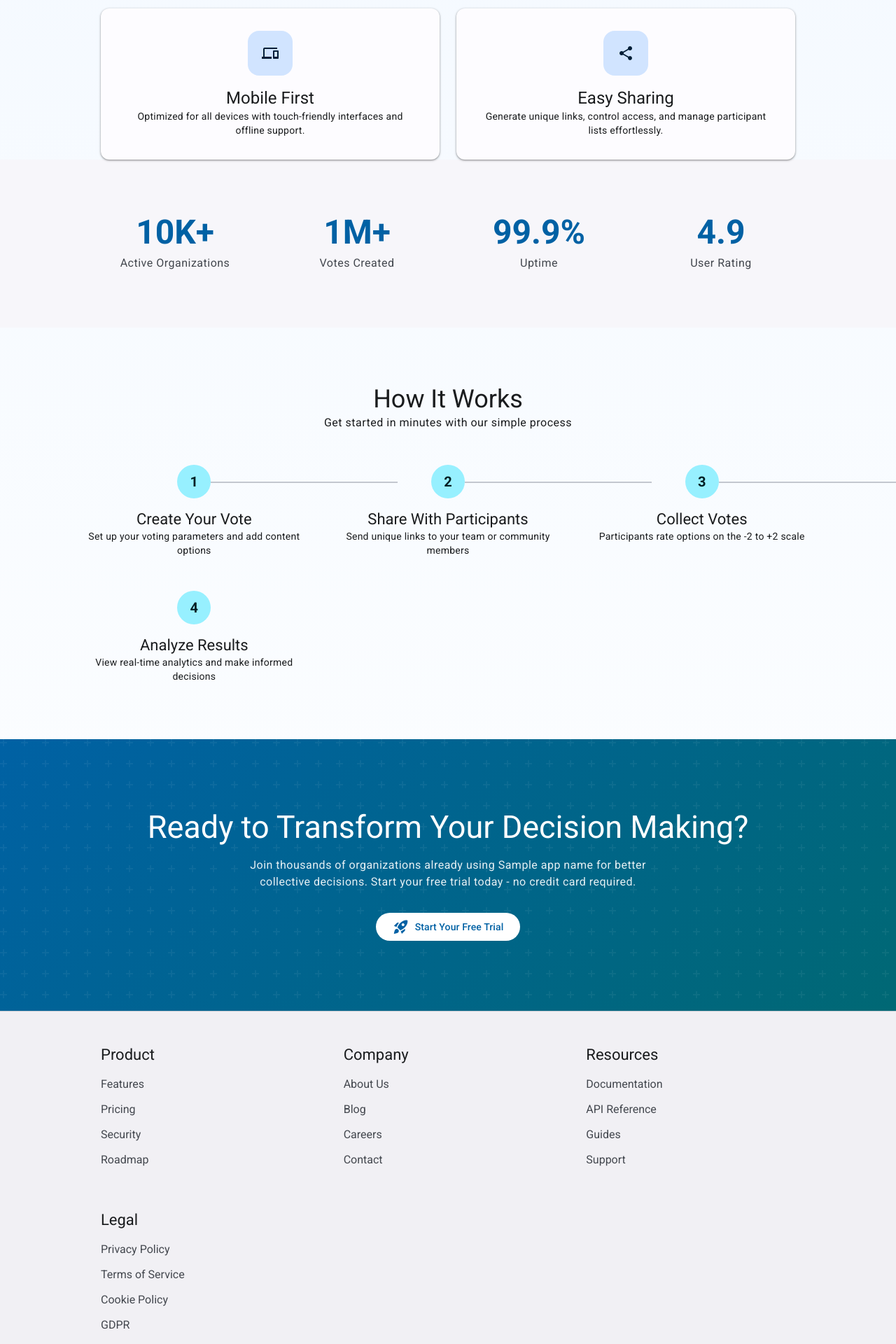
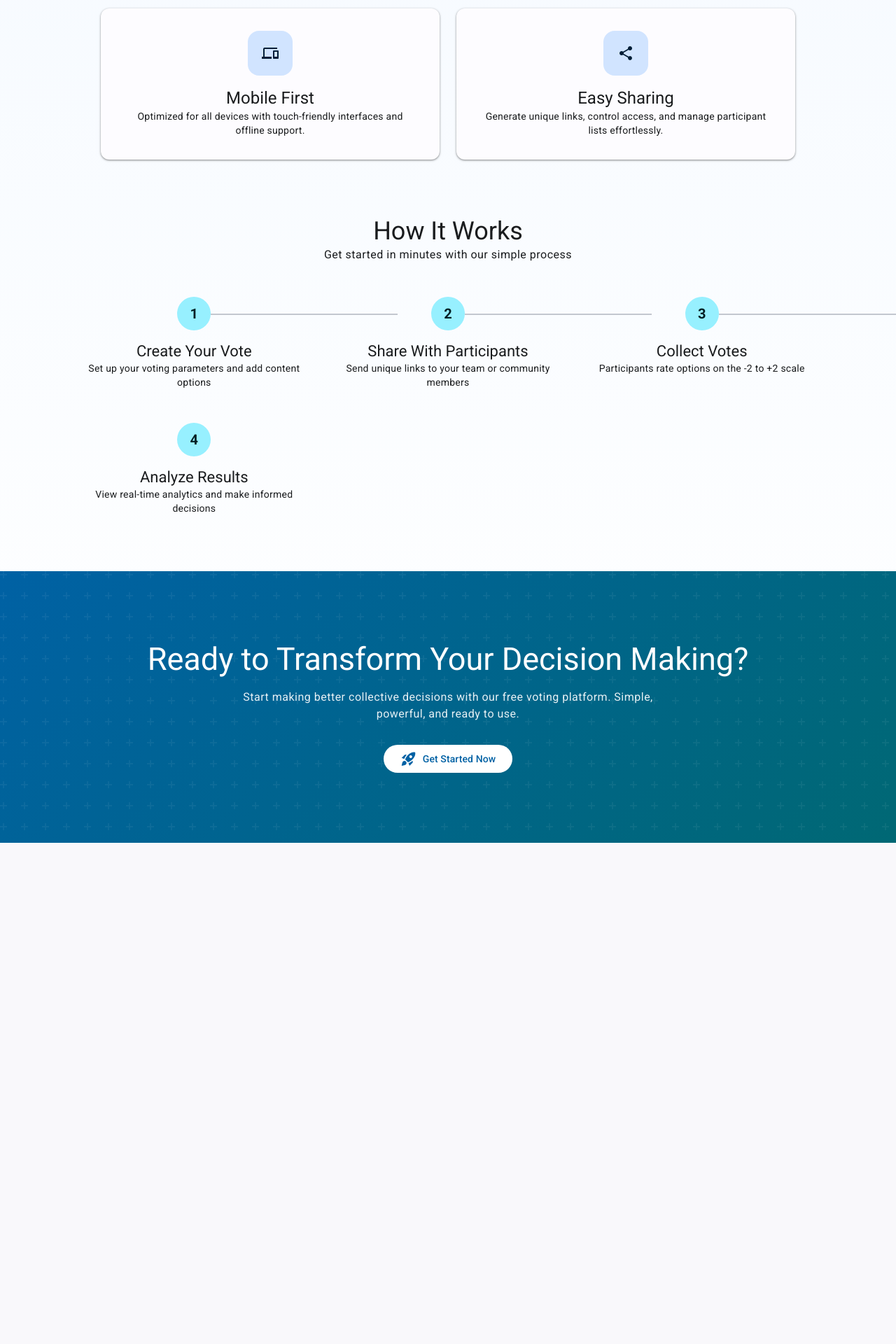
Before and after one commit to vlebourl/cardinal-vote, a FastAPI app: template templates/landing_material.html in a window 1280 px wide. Shown: the part 1080-3000 px from the top of the page at 70% size. After the commit the page ends 2284 px from the top, so only its background shows below. Run offline with FastAPI, Linux system fonts and the light colour scheme; the template is opened without the code that fills it: most values are stand-ins (such as "Sample title", 1, 10 or a date in 2020); parts of the project's set-up code (start-up, migrations or seed data) failed here and were passed over.

Commit message:
fix: clean up Material Design landing page
- Remove debug version header and associated CSS
- Remove all pricing-related content and links
- Remove fake statistics section (10K+ organizations, etc.)
- Remove company references and footer links
- Remove "Watch Demo" button
- Update misleading marketing text
- Change "Professional" to "Free" voting platform
- Update snackbar message to be more welcoming
- Simplify CTA text to be honest about free platform

The page now accurately represents a free, open voting platform
without fake marketing claims or commercial elements.

🤖 Generated with [Claude Code](https://claude.ai/code)

Co-Authored-By: Claude <noreply@anthropic.com>

```diff
--- a/static/css/landing-material.css
+++ b/static/css/landing-material.css
@@ -82,35 +82,6 @@ body {
   justify-content: center;
   font-size: 32px;
   color: var(--md-sys-color-on-primary-container);
-}
-
-/* Stats Section */
-.stats-section {
-  padding: 80px 0;
-  background: var(--md-sys-color-surface-container-low);
-}
-
-.stats-grid {
-  display: grid;
-  grid-template-columns: repeat(auto-fit, minmax(200px, 1fr));
-  gap: 48px;
-  text-align: center;
-}
-
-.stat-item {
-  position: relative;
-}
-
-.stat-number {
-  font-size: 48px;
-  font-weight: 700;
-  color: var(--md-sys-color-primary);
-  line-height: 1;
-  margin-bottom: 8px;
-}
-
-.stat-label {
-  color: var(--md-sys-color-on-surface-variant);
 }
 
 /* How It Works Section */
@@ -293,19 +264,6 @@ body {
   animation: fadeInUp 0.6s ease-out;
 }
 
-/* Debug Version Header */
-.debug-version-header {
-  position: fixed;
-  top: 0;
-  right: 0;
-  background: rgba(0, 0, 0, 0.8);
-  color: white;
-  padding: 4px 8px;
-  font-size: 10px;
-  z-index: 1000;
-  font-family: monospace;
-}
-
 /* Responsive adjustments */
 @media (max-width: 600px) {
   .hero-title {
--- a/templates/landing_material.html
+++ b/templates/landing_material.html
@@ -22,11 +22,6 @@
     <link rel="stylesheet" href="/static/css/landing-material.css">
 </head>
 <body>
-    <!-- Version Debug Info -->
-    <div class="debug-version-header">
-        Material Design v2.1.0 | CSS: material-design.css | Template: landing_material.html
-    </div>
-
     <!-- Top App Bar -->
     <header class="md-top-app-bar md-top-app-bar-elevated">
         <button class="md-top-app-bar-navigation-icon" aria-label="Open navigation menu">
@@ -45,7 +40,7 @@
     <nav class="md-navigation-drawer" id="navigationDrawer">
         <div class="md-navigation-drawer-header">
             <h3 class="md-headline-small">{{ app_name }}</h3>
-            <p class="md-body-medium md-on-surface-variant">Professional Voting Platform</p>
+            <p class="md-body-medium md-on-surface-variant">Free Voting Platform</p>
         </div>
         <div class="md-navigation-drawer-content">
             <a href="#features" class="md-navigation-drawer-item">
@@ -55,10 +50,6 @@
             <a href="#how-it-works" class="md-navigation-drawer-item">
                 <span class="material-icons md-navigation-drawer-item-icon">help_outline</span>
                 <span class="md-navigation-drawer-item-label">How It Works</span>
-            </a>
-            <a href="#pricing" class="md-navigation-drawer-item">
-                <span class="material-icons md-navigation-drawer-item-icon">payments</span>
-                <span class="md-navigation-drawer-item-label">Pricing</span>
             </a>
             <a href="/super-admin/login" class="md-navigation-drawer-item">
                 <span class="material-icons md-navigation-drawer-item-icon">admin_panel_settings</span>
@@ -80,11 +71,7 @@
                 <div class="hero-actions">
                     <button class="md-button md-button-filled">
                         <span class="material-icons">rocket_launch</span>
-                        Start Free Trial
-                    </button>
-                    <button class="md-button md-button-outlined">
-                        <span class="material-icons">play_circle</span>
-                        Watch Demo
+                        Get Started
                     </button>
                 </div>
             </div>
@@ -163,30 +150,6 @@
         </div>
     </section>
 
-    <!-- Stats Section -->
-    <section class="stats-section">
-        <div class="md-container">
-            <div class="stats-grid">
-                <div class="stat-item">
-                    <div class="stat-number">10K+</div>
-                    <div class="md-body-large stat-label">Active Organizations</div>
-                </div>
-                <div class="stat-item">
-                    <div class="stat-number">1M+</div>
-                    <div class="md-body-large stat-label">Votes Created</div>
-                </div>
-                <div class="stat-item">
-                    <div class="stat-number">99.9%</div>
-                    <div class="md-body-large stat-label">Uptime</div>
-                </div>
-                <div class="stat-item">
-                    <div class="stat-number">4.9</div>
-                    <div class="md-body-large stat-label">User Rating</div>
-                </div>
-            </div>
-        </div>
-    </section>
-
     <!-- How It Works Section -->
     <section class="how-it-works md-container" id="how-it-works">
         <div class="text-center">
@@ -233,62 +196,16 @@
         <div class="md-container cta-content">
             <h2 class="md-display-medium cta-title">Ready to Transform Your Decision Making?</h2>
             <p class="md-body-large cta-description">
-                Join thousands of organizations already using {{ app_name }} for better collective decisions.
-                Start your free trial today - no credit card required.
+                Start making better collective decisions with our free voting platform.
+                Simple, powerful, and ready to use.
             </p>
             <button class="md-button md-button-filled cta-button-white">
                 <span class="material-icons">rocket_launch</span>
-                Start Your Free Trial
+                Get Started Now
             </button>
         </div>
     </section>
 
-    <!-- Footer -->
-    <footer class="footer">
-        <div class="md-container">
-            <div class="footer-content">
-                <div class="footer-section">
-                    <h4 class="md-title-large">Product</h4>
-                    <ul class="footer-links">
-                        <li><a href="#features">Features</a></li>
-                        <li><a href="#pricing">Pricing</a></li>
-                        <li><a href="#security">Security</a></li>
-                        <li><a href="#roadmap">Roadmap</a></li>
-                    </ul>
-                </div>
-                <div class="footer-section">
-                    <h4 class="md-title-large">Company</h4>
-                    <ul class="footer-links">
-                        <li><a href="#about">About Us</a></li>
-                        <li><a href="#blog">Blog</a></li>
-                        <li><a href="#careers">Careers</a></li>
-                        <li><a href="#contact">Contact</a></li>
-                    </ul>
-                </div>
-                <div class="footer-section">
-                    <h4 class="md-title-large">Resources</h4>
-                    <ul class="footer-links">
-                        <li><a href="#docs">Documentation</a></li>
-                        <li><a href="#api">API Reference</a></li>
-                        <li><a href="#guides">Guides</a></li>
-                        <li><a href="#support">Support</a></li>
-                    </ul>
-                </div>
-                <div class="footer-section">
-                    <h4 class="md-title-large">Legal</h4>
-                    <ul class="footer-links">
-                        <li><a href="#privacy">Privacy Policy</a></li>
-                        <li><a href="#terms">Terms of Service</a></li>
-                        <li><a href="#cookies">Cookie Policy</a></li>
-                        <li><a href="#gdpr">GDPR</a></li>
-                    </ul>
-                </div>
-            </div>
-            <div class="footer-bottom">
-                <p class="md-body-medium">© 2025 {{ app_name }}. All rights reserved.</p>
-            </div>
-        </div>
-    </footer>
 
     <!-- Scroll to Top FAB -->
     <button class="scroll-to-top" id="scrollToTop" aria-label="Scroll to top">
@@ -297,7 +214,7 @@
 
     <!-- Snackbar for notifications -->
     <div class="md-snackbar" id="snackbar">
-        <span id="snackbar-message">Welcome to {{ app_name }}!</span>
+        <span id="snackbar-message">Welcome! Ready to create your first vote?</span>
         <button class="md-snackbar-action" id="snackbar-action">DISMISS</button>
     </div>
 
```
